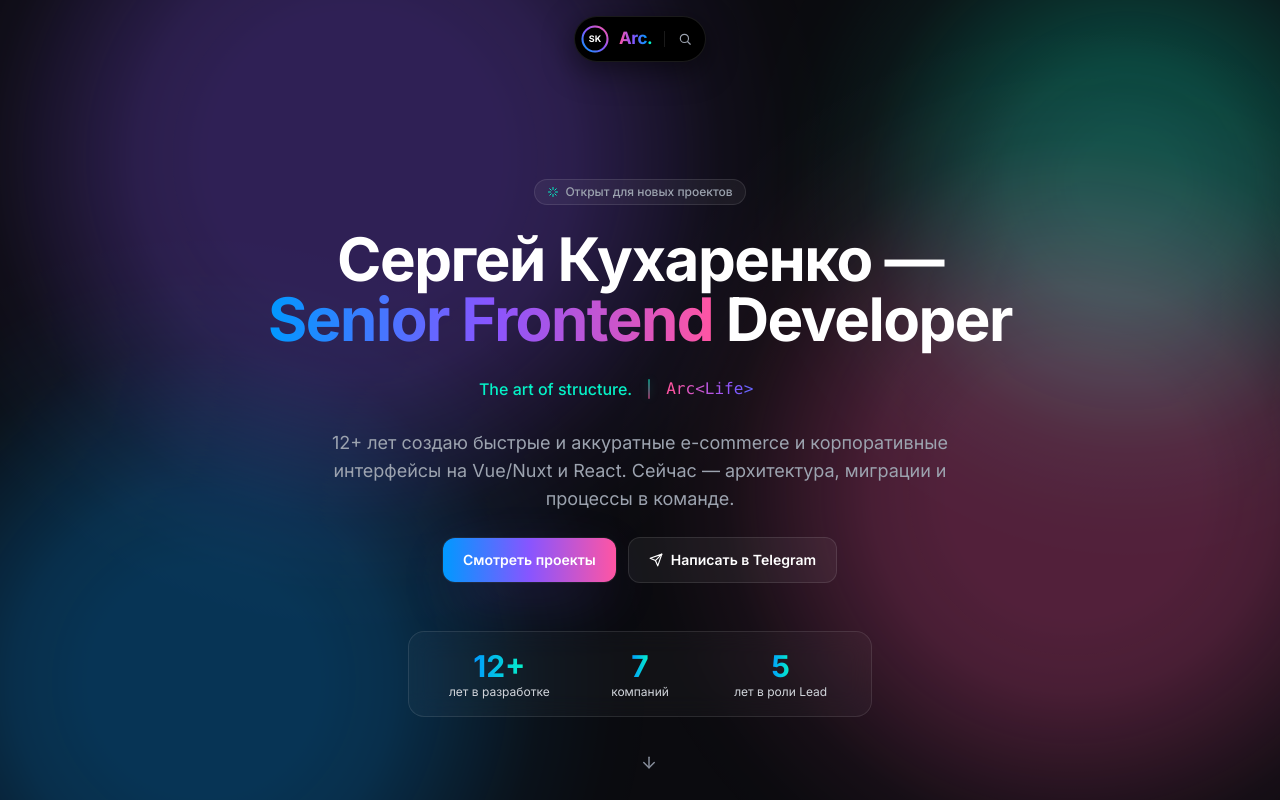
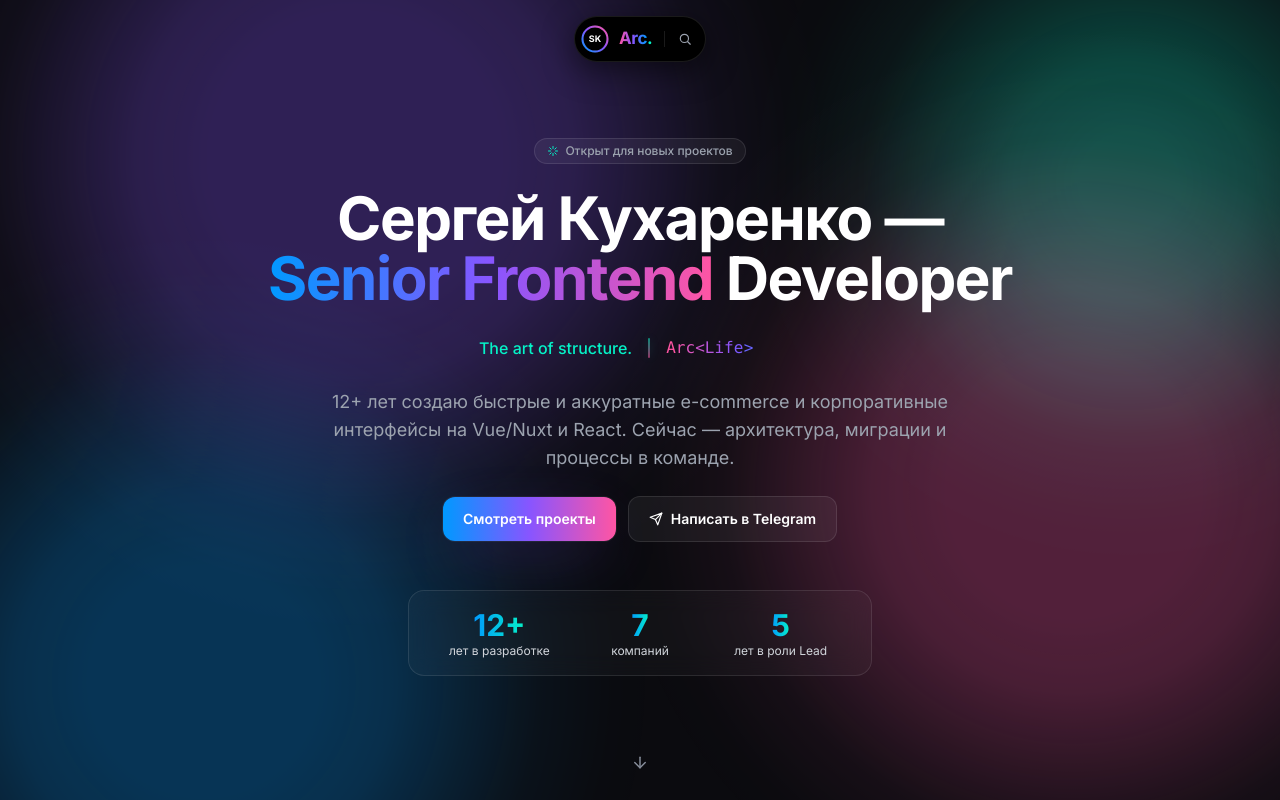
Before and after one commit to Sergey-Kukharenko/portfolio, a React (Vite) app: page / in a window 1280 px wide. Shown: the top 800 px of the page. Built offline with nearby package versions, Linux system fonts and the light colour scheme.

Commit message:
Put the hero scroll arrow in the flow so it never covers the stats
Co-Authored-By: Claude Opus 5.5 <noreply@anthropic.com>

```diff
--- a/src/components/Hero.tsx
+++ b/src/components/Hero.tsx
@@ -57,7 +57,7 @@ export default function Hero() {
     <section
       ref={heroRef}
       id="top"
-      className="relative flex min-h-[100svh] items-center overflow-hidden pt-24"
+      className="relative flex min-h-[100svh] flex-col overflow-hidden pt-24"
     >
       <m.div
         className="pointer-events-none absolute inset-0"
@@ -90,7 +90,7 @@ export default function Hero() {
       </m.div>
 
       <div
-        className="relative z-10 mx-auto flex max-w-4xl flex-col items-center gap-6 px-4 text-center sm:px-6"
+        className="relative z-10 mx-auto flex max-w-4xl flex-1 flex-col items-center justify-center gap-6 px-4 text-center sm:px-6"
       >
         <span
           style={enter(0)}
@@ -182,11 +182,14 @@ export default function Hero() {
         </div>
       </div>
 
+      {/* in the flow, not absolute: on a tall phone it rests at the bottom of the
+          first screen, on a short one it simply ends up below the content
+          instead of sitting on top of the stats */}
       <m.button
         type="button"
         onClick={() => scrollTo("about")}
         aria-label={ui.hero.scrollDown}
-        className="absolute bottom-8 left-1/2 z-10 -translate-x-1/2 text-gray-500"
+        className="relative z-10 mx-auto mb-8 mt-8 text-gray-500"
         animate={prefersReducedMotion ? undefined : { y: [0, 8, 0] }}
         transition={{ duration: 1.8, repeat: Infinity, ease: "easeInOut" }}
       >
```
